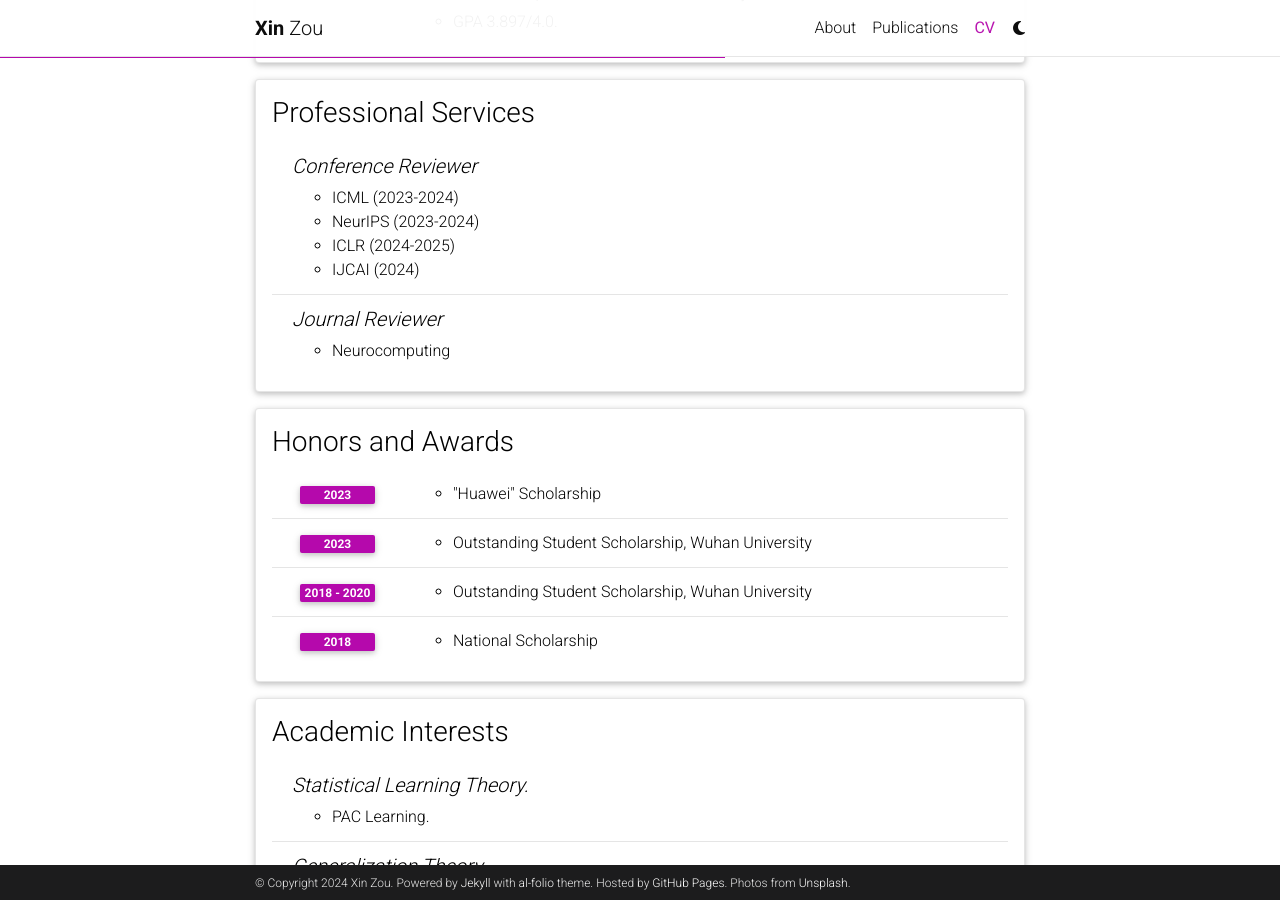
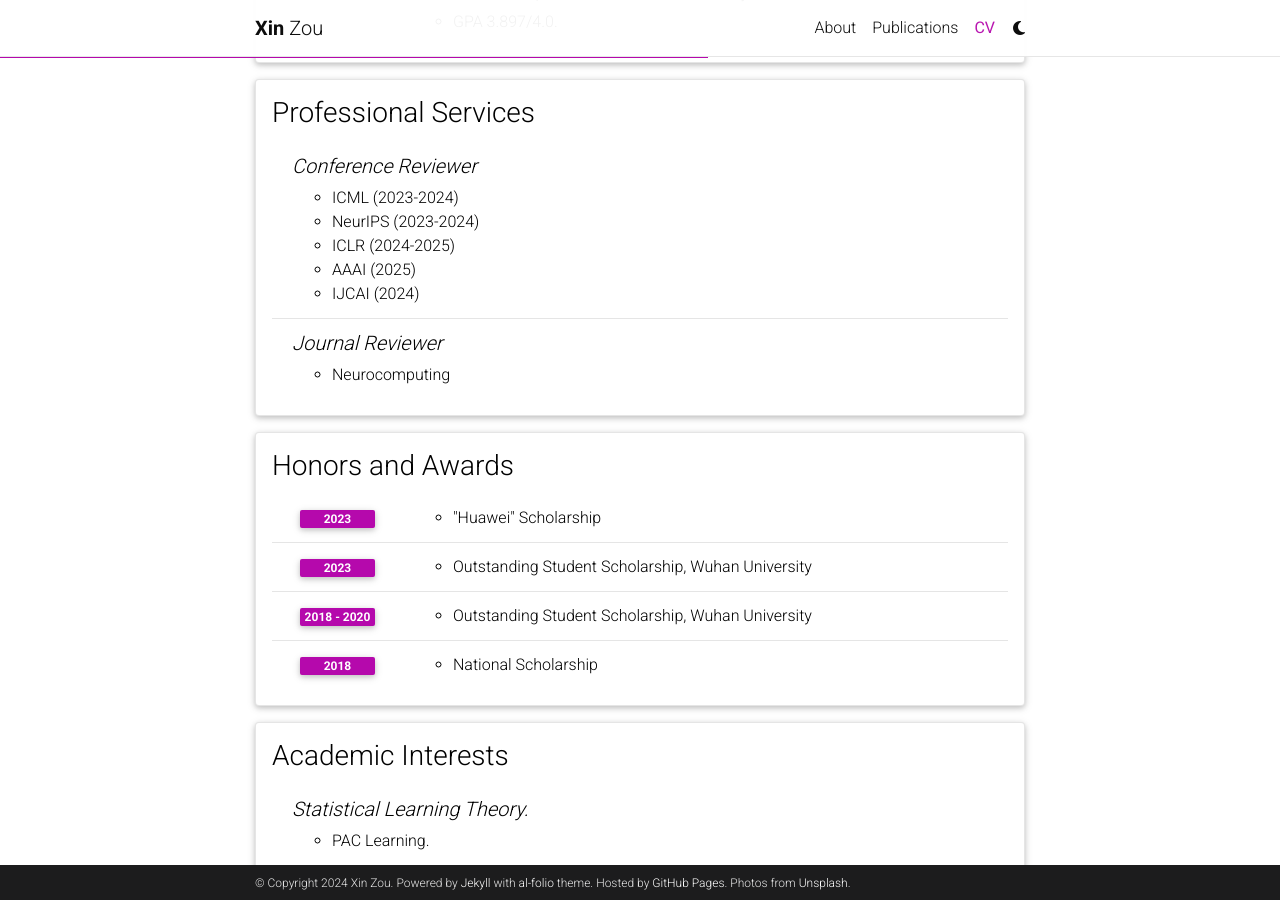
Before and after one commit to ZouXinn/ZouXinn.github.io, a Jekyll site: the page built from _pages/cv.md, in a window 1280 px wide and 900 px high, scrolled down 581 px. Built offline with Jekyll 4.4.1, drawn with Linux system fonts in a browser that asks for light colours; comment, search, counter and statistics services are not loaded; a style sheet for code colours, icons or effects is not loaded.

Commit message:
add reviewer experience

```diff
--- a/_data/cv.yml
+++ b/_data/cv.yml
@@ -61,6 +61,7 @@
       - ICML (2023-2024)
       - NeurIPS (2023-2024)
       - ICLR (2024-2025)
+      - AAAI (2025)
       - IJCAI (2024)
 
     - title: Journal Reviewer
```
Also changed, not shown: 1 other file.
